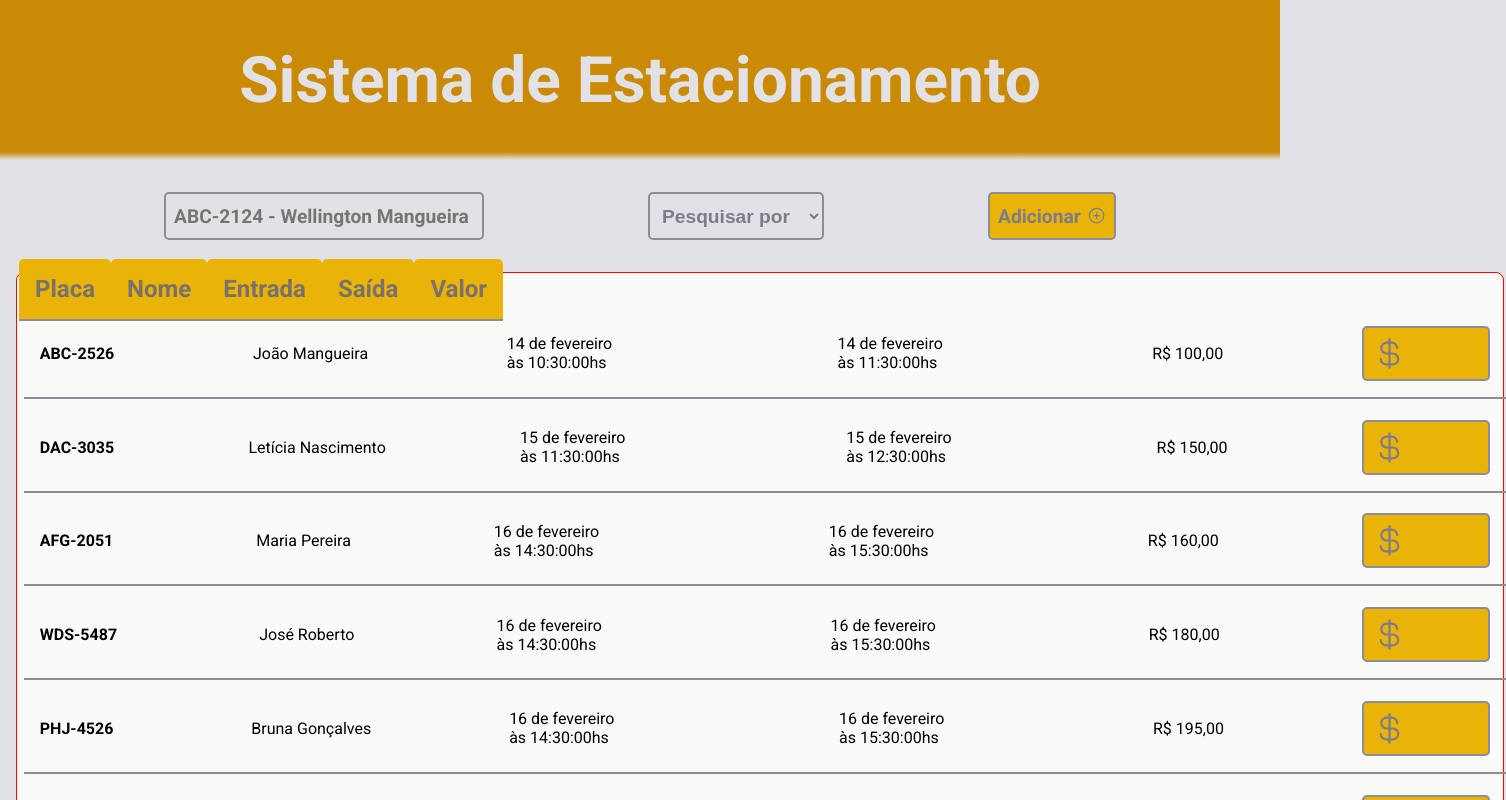
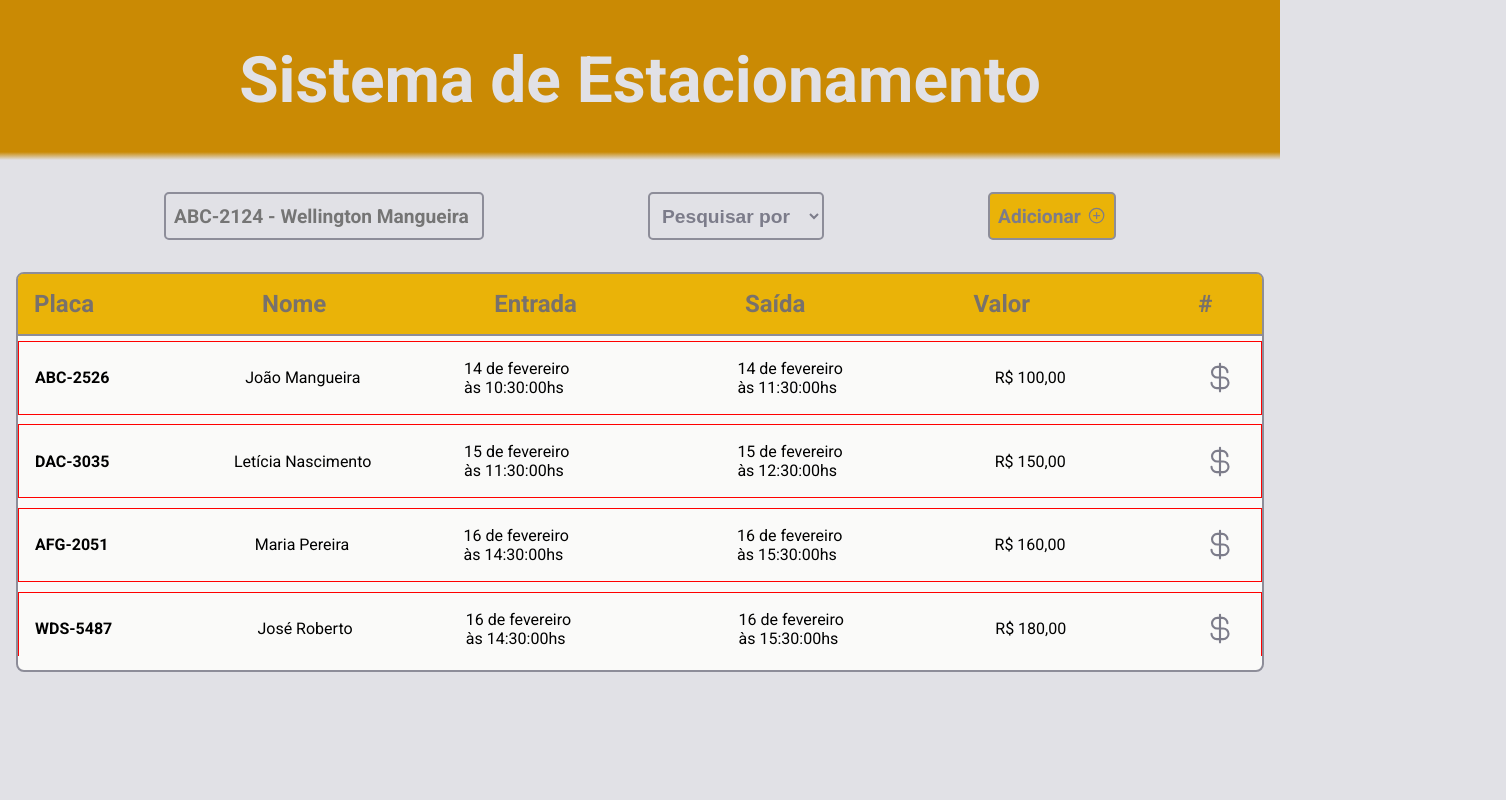
Before and after one commit to leticea/parking-system-react, a React (Vite) app: page / in a window 1280 px wide. Shown: the top 800 px of the page, 1506 px wide, since content can reach past the window. Built offline with nearby package versions, Linux system fonts and the light colour scheme.

Commit message:
criando tabela

```diff
--- a/src/components/HomeContainer.module.css
+++ b/src/components/HomeContainer.module.css
@@ -72,34 +72,32 @@ button:hover {
   color: var(--gray-100);
 }
 
-table {
-  min-height: 10rem;
-  min-width: 93rem;
-
+.watchlistContainer {
+  min-height: 25rem;
   margin: 1rem;
   background: var(--stone);
   border-radius: 8px;
   border: 2.5px solid var(--gray-400);
 
-  border: 1px solid red;
+  //border: 1px solid red;
 }
 
-th {
+.watchlistContainer header {
   background: var(--yellow-500);
   color: var(--gray-200);
   font-weight: 600;
   border-radius: 5px 5px 0 0;
   border-bottom: 2px solid var(--gray-400);
 
-  display: inline;
-
-
-  padding: 1rem;
+  display: flex;
+  justify-content: space-between;
+  align-items: center;
+  padding: 1rem 3.1rem 1rem 1rem;
   font-size: 1.5rem;
 
   //border: 1px solid red;
 }
-/*
+
 .infoContainer {
   max-height: 20rem;
   display: flex;
@@ -111,7 +109,7 @@ th {
 
   position: relative;
 
-  border: 1px solid red;
+  //border: 1px solid red;
 }
 
 .infoContainer p {
@@ -141,4 +139,4 @@ th {
 
 .infoContainer button:hover {
   color: var(--yellow-600);
-} */
+}
--- a/src/components/HomeContainer.tsx
+++ b/src/components/HomeContainer.tsx
@@ -5,6 +5,7 @@ import { RegisteredVehicle } from "./RegisteredVehicle";
 
 import { PlusCircle } from "phosphor-react";
 import styles from "./HomeContainer.module.css";
+
 
 export interface VehiclesProps {
   id: string;
@@ -22,7 +23,7 @@ let registeredVehicles = [
     name: "João Mangueira",
     entrance: new Date("2023-02-14T10:30:00Z"),
     exit: new Date("2023-02-14T11:30:00Z"),
-    amount: 100.0,
+    amount: 100.00,
   },
   {
     id: uuidv4(),
@@ -30,7 +31,7 @@ let registeredVehicles = [
     name: "Letícia Nascimento",
     entrance: new Date("2023-02-15T11:30:00Z"),
     exit: new Date("2023-02-15T12:30:00Z"),
-    amount: 150.0,
+    amount: 150.00,
   },
   {
     id: uuidv4(),
@@ -38,7 +39,7 @@ let registeredVehicles = [
     name: "Maria Pereira",
     entrance: new Date("2023-02-16T14:30:00Z"),
     exit: new Date("2023-02-16T15:30:00Z"),
-    amount: 160.0,
+    amount: 160.00,
   },
   {
     id: uuidv4(),
@@ -46,7 +47,7 @@ let registeredVehicles = [
     name: "José Roberto",
     entrance: new Date("2023-02-16T14:30:00Z"),
     exit: new Date("2023-02-16T15:30:00Z"),
-    amount: 180.0,
+    amount: 180.00,
   },
   {
     id: uuidv4(),
@@ -54,7 +55,7 @@ let registeredVehicles = [
     name: "Bruna Gonçalves",
     entrance: new Date("2023-02-16T14:30:00Z"),
     exit: new Date("2023-02-16T15:30:00Z"),
-    amount: 195.0,
+    amount: 195.00,
   },
   {
     id: uuidv4(),
@@ -62,7 +63,7 @@ let registeredVehicles = [
     name: "Gustavo Oliveira",
     entrance: new Date("2023-02-16T14:30:00Z"),
     exit: new Date("2023-02-16T15:30:00Z"),
-    amount: 200.0,
+    amount: 200.00,
   },
 ];
 
@@ -83,7 +84,7 @@ export function HomeContainer() {
         name: newVehicle,
         entrance: new Date(),
         exit: new Date(),
-        amount: 200.0,
+        amount: 200.00,
       },
     ];
 
@@ -120,22 +121,23 @@ export function HomeContainer() {
           Adicionar <PlusCircle />
         </button>
       </form>
-      <table>
-        <thead>
-          <tr>
-            <th>Placa</th>
-            <th>Nome</th>
-            <th>Entrada</th>
-            <th>Saída</th>
-            <th>Valor</th>
-          </tr>
-        </thead>
-        <tbody>
+
+      <div className={styles.watchlistContainer}>
+        <header>
+          <strong>Placa</strong>
+          <p>Nome</p>
+          <p>Entrada</p>
+          <p>Saída</p>
+          <span>Valor</span>
+          <p className={styles.ref}>#</p>
+        </header>
+
+        <div className={styles.infoContainer}>
           {vehicles.map((vehicle) => {
             return <RegisteredVehicle vehicle={vehicle} key={vehicle.id} />;
           })}
-        </tbody>
-      </table>
+        </div>
+      </div>
     </div>
   );
 }
--- a/src/components/RegisteredVehicle.module.css
+++ b/src/components/RegisteredVehicle.module.css
@@ -9,7 +9,7 @@
 
   border-bottom: 2px solid var(--gray-400);
 
-  //border: 1px solid red;
+  border: 1px solid red;
 }
 
 .dataContainer span {
```
